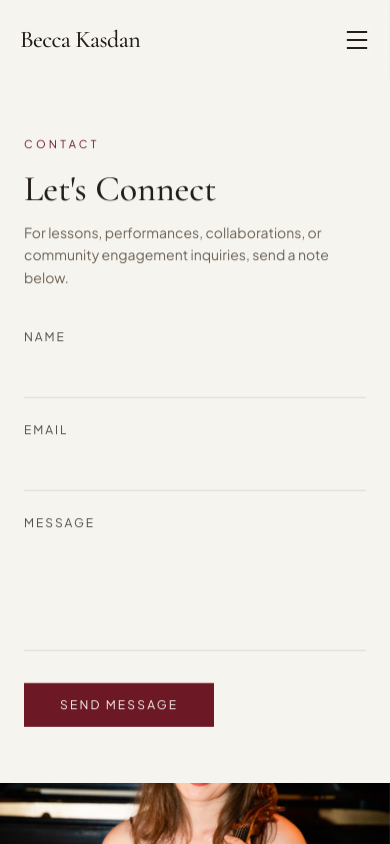
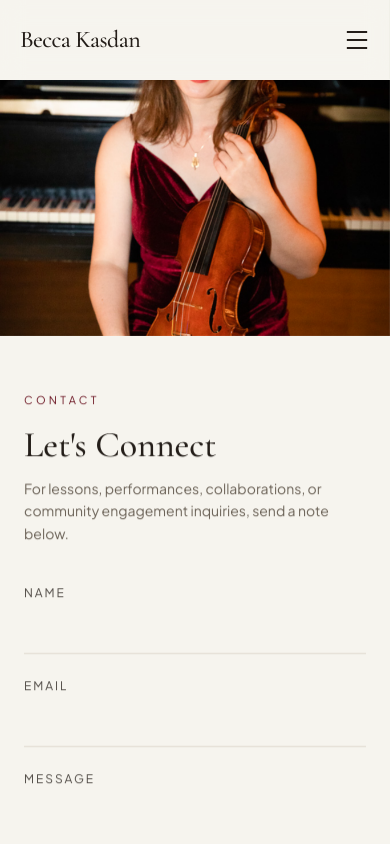
Before and after one commit to DanieleZils/next-trial, a Next.js app: page /contact in a window 390 px wide. Shown: the top 844 px of the page. Built offline with nearby package versions, Linux system fonts and the light colour scheme.

Commit message:
feat: adjust contact page layout for desktop view
Updated image side grid positioning and added fixed layout for larger screens.

Co-authored-by: Guilherme Ehrat Zils <75629294+guilhermezils@users.noreply.github.com>

```diff
--- a/app/contact/page.jsx
+++ b/app/contact/page.jsx
@@ -30,9 +30,9 @@ export default function Contact() {
 
   return (
     <main className="relative w-full min-h-screen bg-background pt-20">
-      <div className="grid grid-cols-1 lg:grid-cols-2 min-h-[calc(100vh-5rem)]">
-        {/* Image side */}
-        <div className="relative h-64 lg:h-auto order-1 lg:order-none overflow-hidden">
+      <div className="lg:grid lg:grid-cols-2 min-h-[calc(100vh-5rem)]">
+        {/* Image side - fixed on desktop */}
+        <div className="relative h-64 overflow-hidden lg:h-auto lg:fixed lg:top-20 lg:left-0 lg:w-1/2 lg:bottom-0">
           <Image
             src="/piano1.jpg"
             alt="Piano"
@@ -44,7 +44,7 @@ export default function Contact() {
         </div>
 
         {/* Form side */}
-        <div className="flex items-center justify-center px-6 py-14 md:px-14 lg:px-20">
+        <div className="flex items-center justify-center px-6 py-14 md:px-14 lg:px-20 lg:col-start-2">
           <Reveal className="w-full max-w-md">
             <p className="text-[11px] uppercase tracking-[0.3em] text-primary mb-4">Contact</p>
             <h1 className="font-serif text-4xl md:text-5xl font-medium mb-3">Let&apos;s Connect</h1>
```
